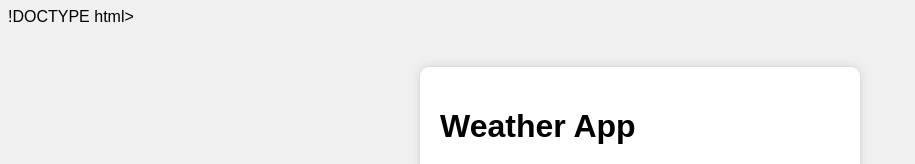
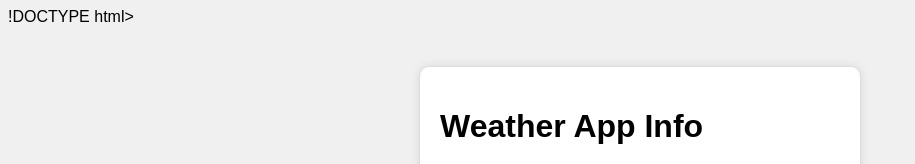
Before and after one commit to Fallinn/weather-app, a plain HTML site: page index.html in a window 1280 px wide. Shown: the top 164 px of the page, without its empty margins (0-915 px from the left). Drawn offline with Linux system fonts and the light colour scheme.

Commit message:
label changes

```diff
--- a/index.html
+++ b/index.html
@@ -8,7 +8,7 @@
 </head>
 <body>
     <div class="container">
-        <h1>Weather App</h1>
+        <h1>Weather App Info</h1>
         <input type="text" id="city" placeholder="Enter city name">
         <button id="search-btn">Search</button>
         <div id="weather-info"></div>
```
